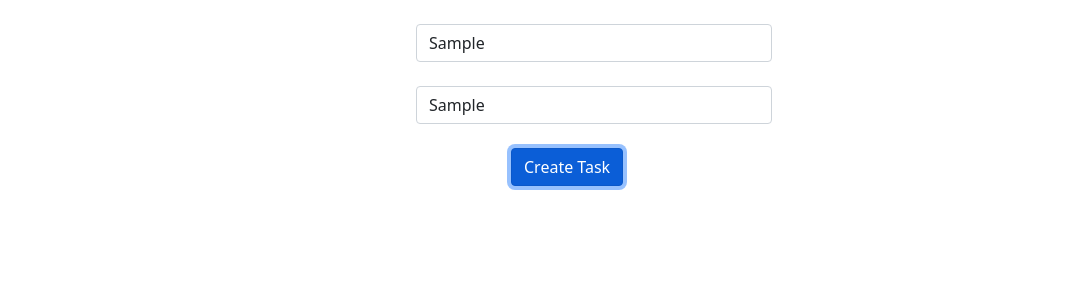
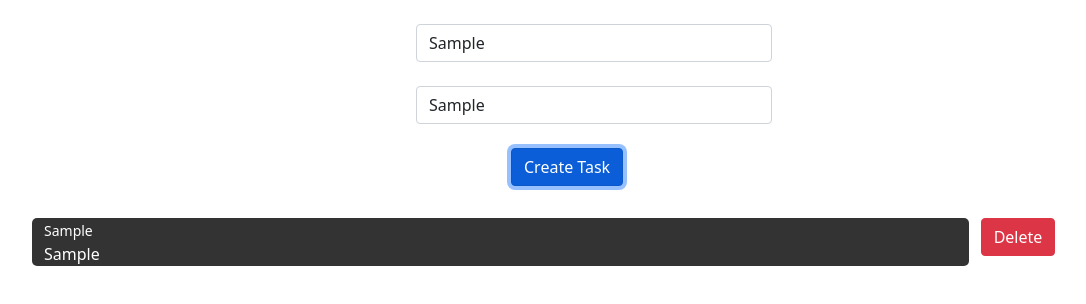
Before and after one commit to shashidhar100/DevOps-Todo-app, a React (Create React App) app: page / in a window 1280 px wide. Both pictures are taken after typing "Sample", "Sample" into the empty fields and a click on the button "Create Task". Shown: the top 304 px of the page, without its empty margins (46-1132 px from the left). Built offline with nearby package versions, Linux system fonts and the light colour scheme.

Commit message:
working basic toDo app

```diff
--- a/src/App.js
+++ b/src/App.js
@@ -1,10 +1,30 @@
 import logo from './logo.svg';
 import './App.css';
 import CreateForm from './From';
+import TaskList from './TaskList';
+import { useState } from 'react';
+
+
 
 function App() {
+
+  const [taskList, setTaskList] = useState([]);
+
+  function updateTaskList(obj) {
+    setTaskList(taskList => [...taskList,obj])
+  }
+
+  function deleteTask(index) {
+    setTaskList([...taskList.slice(0,index),...taskList.slice(index+1,taskList.length)])
+
+  }
+
+  console.log(taskList,"current task list")
+
+
   return (
-    <CreateForm/>
+    <><CreateForm updateTaskList={updateTaskList} /><TaskList taskList={taskList} handleDelete={deleteTask} /></>
+
   );
 }
 
--- a/src/From.jsx
+++ b/src/From.jsx
@@ -14,7 +14,23 @@ export default function CreateForm(props) {
   const [descError, setDescError] = useState("");
 
     function onSubmit(data) {
-    console.log(FormData);
+      props.updateTaskList(data);
+    }
+
+    function handleTaskNameError() {
+      if ("task" in errors) {
+        setTaskNameError(errors.task.message);
+      } else {
+        setTaskNameError("");
+      }
+    }
+
+    function handleDescError() {
+      if ("desc" in errors) {
+        setDescError(errors.desc.message);
+      } else {
+        setDescError("");
+      }
     }
 
     return (
@@ -29,8 +45,9 @@ export default function CreateForm(props) {
                   required: true,
                   pattern: {
                     value: /^\w+$/i,
-                  message: "Only Alpahnumeric characters are allowed",
+                    message: "Only alpahnumeric characters are allowed",
                   },
+                  onBlur: handleTaskNameError,
                   maxLength: 100,
                 })}
               />
@@ -43,16 +60,17 @@ export default function CreateForm(props) {
               <Form.Control
                 type="desc"
                 placeholder="Enter the description of the task"
-              {...register("task", {
+                {...register("desc", {
                   required: true,
                   pattern: {
                     value: /^\w+$/i,
-                  message: "Only Alpahnumeric characters are allowed",
+                    message: "Only alpahnumeric characters are allowed",
                   },
+                  onBlur: handleDescError,
                   maxLength: 400,
                 })}
               />
-            <Form.Text className="text-danger">{taskNameError}</Form.Text>
+              <Form.Text className="text-danger">{descError}</Form.Text>
             </Form.Group>
           </Row>
 
--- /dev/null
+++ b/src/TaskList.jsx
@@ -0,0 +1,59 @@
+import React, { useState } from "react";
+import { Button, Col, Container, Row } from "react-bootstrap";
+import { Table } from "react-bootstrap";
+
+export function Task(props) {
+  function handleDelete() {
+    props.handleDelete(props.index);
+  }
+
+  return (
+    <Container>
+      <Row>
+        <Col
+          className=" col-md-10 col-md-offset-5"
+          style={{
+            background: "rgba(0,0,0,0.8)",
+            textAlign: "left",
+            borderRadius: "5px",
+            color: "white",
+            zIndex: "8",
+          }}
+        >
+          <div>
+            <small>{props.taskName}</small>
+          </div>
+          <div>{props.desc}</div>
+        </Col>
+
+        <Col>
+          <Button onClick={handleDelete} variant="danger">
+            Delete
+          </Button>
+        </Col>
+      </Row>
+    </Container>
+  );
+}
+
+export default function TaskList(props) {
+  return (
+    <Container className="justify-content-center my-4">
+      <Table borderless>
+        <tbody>
+          <tr>
+            {props.taskList.map((obj, index) => (
+              <Task
+                key={index}
+                taskName={obj.task}
+                desc={obj.desc}
+                index={index}
+                handleDelete={props.handleDelete}
+              />
+            ))}
+          </tr>
+        </tbody>
+      </Table>
+    </Container>
+  );
+}
```
Lines whose indentation alone changed are shown as unchanged.
